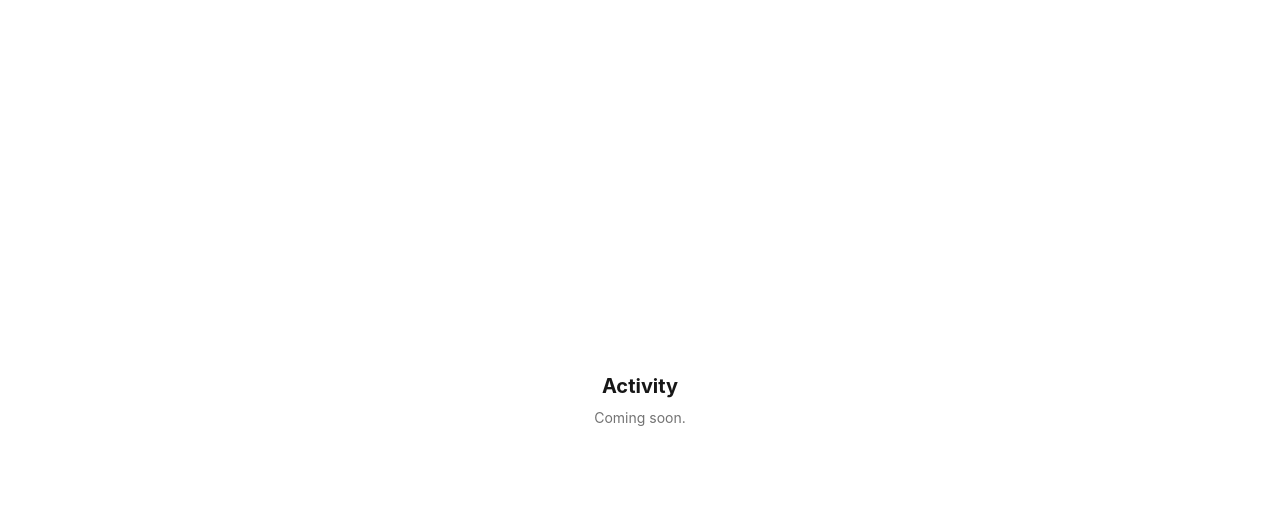
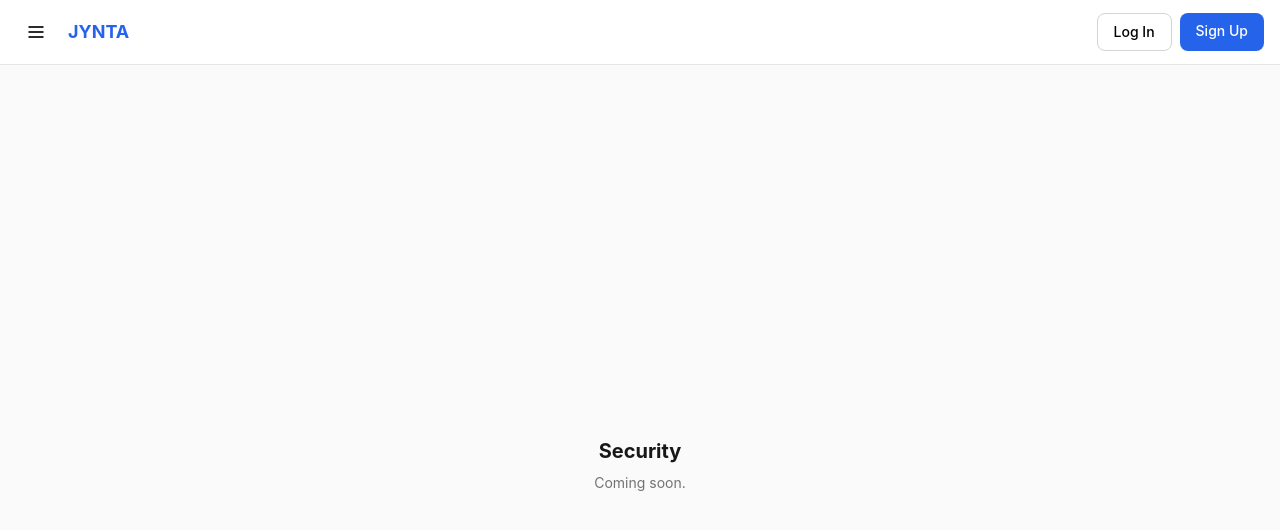
Before and after one commit to bhagwanabaird720-droid/Jynta-, a Next.js app in the folder apps/web/: page /profile/security in a window 1280 px wide. Shown: the top 530 px of the page. Built offline with nearby package versions, Linux system fonts and the light colour scheme; no server answers.

Commit message:
Wrap ComingSoon in AppShell for Security page

```diff
--- a/apps/web/src/app/profile/security/page.tsx
+++ b/apps/web/src/app/profile/security/page.tsx
@@ -1,4 +1,10 @@
+import { AppShell } from '@/components/layout/AppShell';
 import { ComingSoon } from '@/components/common/ComingSoon';
+
 export default function Page() {
-  return <ComingSoon title="Activity" />;
+  return (
+    <AppShell>
+      <ComingSoon title="Security" />
+    </AppShell>
+  );
 }
```
